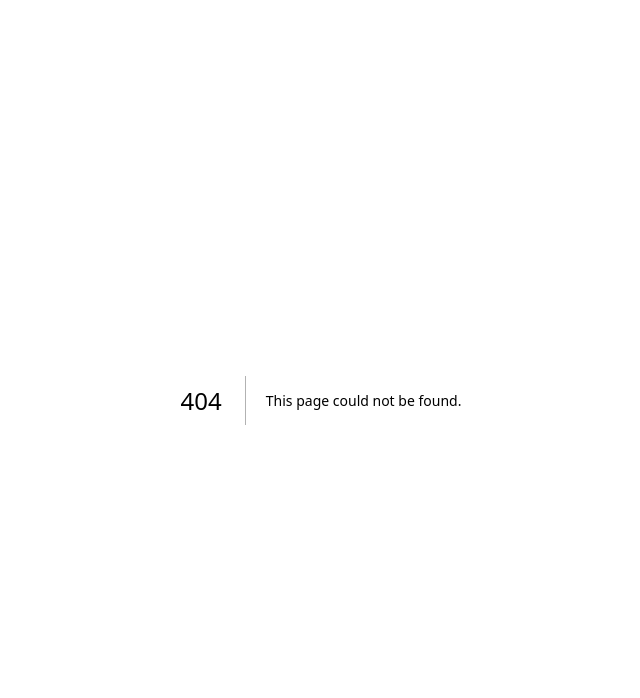
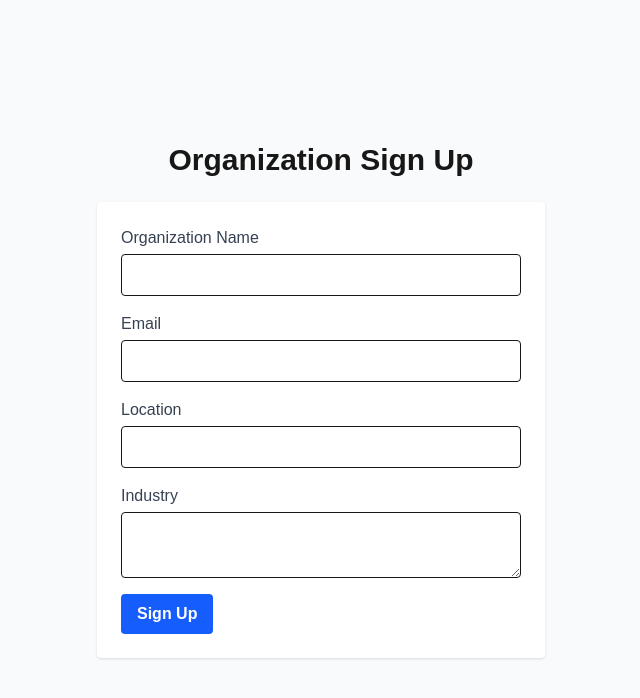
Before and after one commit to Edward44/volunteer-connect, a Next.js app: page /signup/organization in a window 1280 px wide. Before the commit this address had no page. Shown: the top 698 px of the page, without its empty margins (319-959 px from the left). Built offline with nearby package versions, Linux system fonts and the light colour scheme.

Commit message:
volunteer & org signup

```diff
--- a/app/page.js
+++ b/app/page.js
@@ -30,15 +30,29 @@ export default function HomePage() {
            href="/opportunities"
            className="text-white bg-blue-600 px-6 py-3 rounded-lg hover:bg-blue-700 transition font-semibold"
            >
-                Explore Opportunities
+            Explore Volunteering Opportunities
           </a>
            <a
         href="/submit"
         className="text-blue-600 border-2 border-blue-600 px-6 py-3 rounded-lg hover:bg-blue-600 hover:text-white transition font-semibold"
           >
-                Submit an Opportunity
+        Find Volunteers for Your Mission
+        </a>
+        <a
+    href="/signup/volunteer"
+    className="text-white bg-blue-600 px-6 py-3 rounded-lg hover:bg-blue-700 transition font-semibold"
+  >
+    Sign Up as a Volunteer
+  </a>
+  <a
+    href="/signup/organization"
+    className="text-white bg-blue-600 px-6 py-3 rounded-lg hover:bg-blue-700 transition font-semibold"
+  >
+    Sign Up as an Organization
   </a>
 </div>
+
+
           </div>
         </section>
 
--- /dev/null
+++ b/app/signup/organization/page.js
@@ -0,0 +1,86 @@
+'use client';
+
+import { useState } from 'react';
+
+export default function OrganizationSignupPage() {
+  const [formData, setFormData] = useState({
+    orgName: '',
+    email: '',
+    location: '',
+    industry: '',
+  });
+
+  const handleChange = (e) => {
+    setFormData({
+      ...formData,
+      [e.target.name]: e.target.value,
+    });
+  };
+
+  const handleSubmit = (e) => {
+    e.preventDefault();
+    console.log('Organization Signup:', formData);
+    // Here you could send to an API or service
+  };
+
+  return (
+    <main className="min-h-screen flex flex-col items-center justify-center bg-gray-50 p-6">
+      <h1 className="text-3xl font-bold mb-6">Organization Sign Up</h1>
+      <form onSubmit={handleSubmit} className="w-full max-w-md bg-white p-6 rounded shadow">
+        <label className="block mb-4">
+          <span className="text-gray-700">Organization Name</span>
+          <input
+            type="text"
+            name="orgName"
+            value={formData.orgName}
+            onChange={handleChange}
+            required
+            className="mt-1 block w-full border p-2 rounded"
+          />
+        </label>
+
+        <label className="block mb-4">
+          <span className="text-gray-700">Email</span>
+          <input
+            type="email"
+            name="email"
+            value={formData.email}
+            onChange={handleChange}
+            required
+            className="mt-1 block w-full border p-2 rounded"
+          />
+        </label>
+
+        <label className="block mb-4">
+          <span className="text-gray-700">Location</span>
+          <input
+            type="text"
+            name="location"
+            value={formData.location}
+            onChange={handleChange}
+            required
+            className="mt-1 block w-full border p-2 rounded"
+          />
+        </label>
+
+        <label className="block mb-4">
+          <span className="text-gray-700">Industry </span>
+          <textarea
+            name="mission"
+            value={formData.mission}
+            onChange={handleChange}
+            required
+            className="mt-1 block w-full border p-2 rounded"
+          />
+        </label>
+
+        <button
+          type="submit"
+          className="bg-blue-600 hover:bg-blue-700 text-white font-bold py-2 px-4 rounded"
+        >
+          Sign Up
+        </button>
+      </form>
+    </main>
+  );
+}
--- /dev/null
+++ b/app/signup/volunteer/page.js
@@ -0,0 +1,47 @@
+'use client';
+
+import { useState } from 'react';
+
+export default function VolunteerSignupPage() {
+  const [formData, setFormData] = useState({
+    name: '',
+    email: '',
+    location: '',
+  });
+
+  const handleChange = (e) => {
+    setFormData(prev => ({
+      ...prev,
+      [e.target.name]: e.target.value
+    }));
+  };
+
+  const handleSubmit = (e) => {
+    e.preventDefault();
+    console.log('User submitted:', formData);
+    // Here you could send to an API or service
+  };
+
+  return (
+    <main className="min-h-screen flex flex-col items-center justify-center bg-gray-50 p-6">
+      <h1 className="text-3xl font-bold mb-6">Volunteer Sign Up</h1>
+      <form onSubmit={handleSubmit} className="w-full max-w-md bg-white p-6 rounded shadow">
+        <label className="block mb-4">
+          <span className="text-gray-700">Name</span>
+          <input name="name" value={formData.name} onChange={handleChange} required className="mt-1 block w-full border p-2 rounded" />
+        </label>
+        <label className="block mb-4">
+          <span className="text-gray-700">Email</span>
+          <input type="email" name="email" value={formData.email} onChange={handleChange} required className="mt-1 block w-full border p-2 rounded" />
+        </label>
+        <label className="block mb-4">
+          <span className="text-gray-700">Location</span>
+          <input name="location" value={formData.location} onChange={handleChange} required className="mt-1 block w-full border p-2 rounded" />
+        </label>
+        <button type="submit" className="bg-blue-600 hover:bg-blue-700 text-white font-bold py-2 px-4 rounded">
+          Sign Up
+        </button>
+      </form>
+    </main>
+  );
+}
--- /dev/null
+++ b/app/test/page.js
@@ -0,0 +1,3 @@
+export default function TestPage() {
+  return <h1>Test Page Works</h1>;
+}
--- a/app/volunteer signup/volunteersignup.js
+++ /dev/null
@@ -1,103 +0,0 @@
-'use client';
-
-import { useState } from 'react';
-
-export default function VolunteerSignup() {
-  const [formData, setFormData] = useState({
-    name: '',
-    email: '',
-    phone: '',
-    location: '',
-    priorExperience: '',
-  });
-
-  const handleChange = (e) => {
-    const { name, value } = e.target;
-    setFormData((prevData) => ({
-      ...prevData,
-      [name]: value,
-    }));
-  };
-
-  const handleSubmit = (e) => {
-    e.preventDefault();
-    // You can handle the form submission here (e.g., send data to a backend or store it)
-    console.log('Form submitted:', formData);
-  };
-
-  return (
-    <div className="flex min-h-screen flex-col items-center justify-center bg-gray-50 px-4 py-8">
-      <h1 className="text-4xl font-bold text-gray-800 mb-6">Volunteer Signup</h1>
-      <form onSubmit={handleSubmit} className="w-full max-w-lg bg-white p-6 rounded-lg shadow-md">
-        <div className="mb-4">
-          <label htmlFor="name" className="block text-gray-700">Name</label>
-          <input
-            type="text"
-            id="name"
-            name="name"
-            value={formData.name}
-            onChange={handleChange}
-            className="w-full p-3 mt-2 border border-gray-300 rounded-md"
-            required
-          />
-        </div>
-        <div className="mb-4">
-          <label htmlFor="email" className="block text-gray-700">Email</label>
-          <input
-            type="email"
-            id="email"
-            name="email"
-            value={formData.email}
-            onChange={handleChange}
-            className="w-full p-3 mt-2 border border-gray-300 rounded-md"
-            required
-          />
-        </div>
-        <div className="mb-4">
-          <label htmlFor="phone" className="block text-gray-700">Phone Number</label>
-          <input
-            type="tel"
-            id="phone"
-            name="phone"
-            value={formData.phone}
-            onChange={handleChange}
-            className="w-full p-3 mt-2 border border-gray-300 rounded-md"
-            required
-          />
-        </div>
-        <div className="mb-4">
-          <label htmlFor="location" className="block text-gray-700">Location</label>
-          <input
-            type="text"
-            id="location"
-            name="location"
-            value={formData.location}
-            onChange={handleChange}
-            className="w-full p-3 mt-2 border border-gray-300 rounded-md"
-            required
-          />
-        </div>
-        <div className="mb-4">
-          <label htmlFor="priorExperience" className="block text-gray-700">Prior Experience</label>
-          <textarea
-            id="priorExperience"
-            name="priorExperience"
-            value={formData.priorExperience}
-            onChange={handleChange}
-            className="w-full p-3 mt-2 border border-gray-300 rounded-md"
-            rows="4"
-            placeholder="Describe any prior volunteer or relevant experience."
-          ></textarea>
-        </div>
-        <div className="mb-4 text-center">
-          <button
-            type="submit"
-            className="bg-blue-600 hover:bg-blue-700 text-white font-semibold py-3 px-6 rounded-lg shadow"
-          >
-            Submit
-          </button>
-        </div>
-      </form>
-    </div>
-  );
-}
```
Also changed, not shown: package.json (+4 -4 lines), 1 other file (tests, documents, lock files or other folders). Lines whose indentation alone changed are shown as unchanged.
